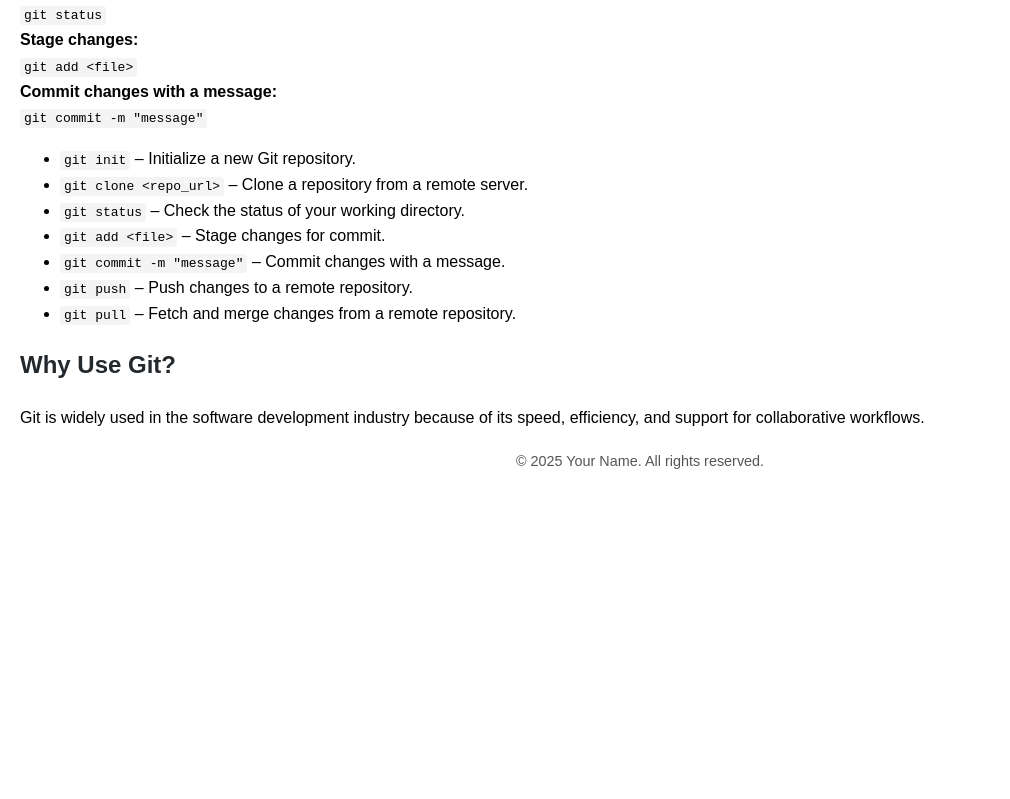
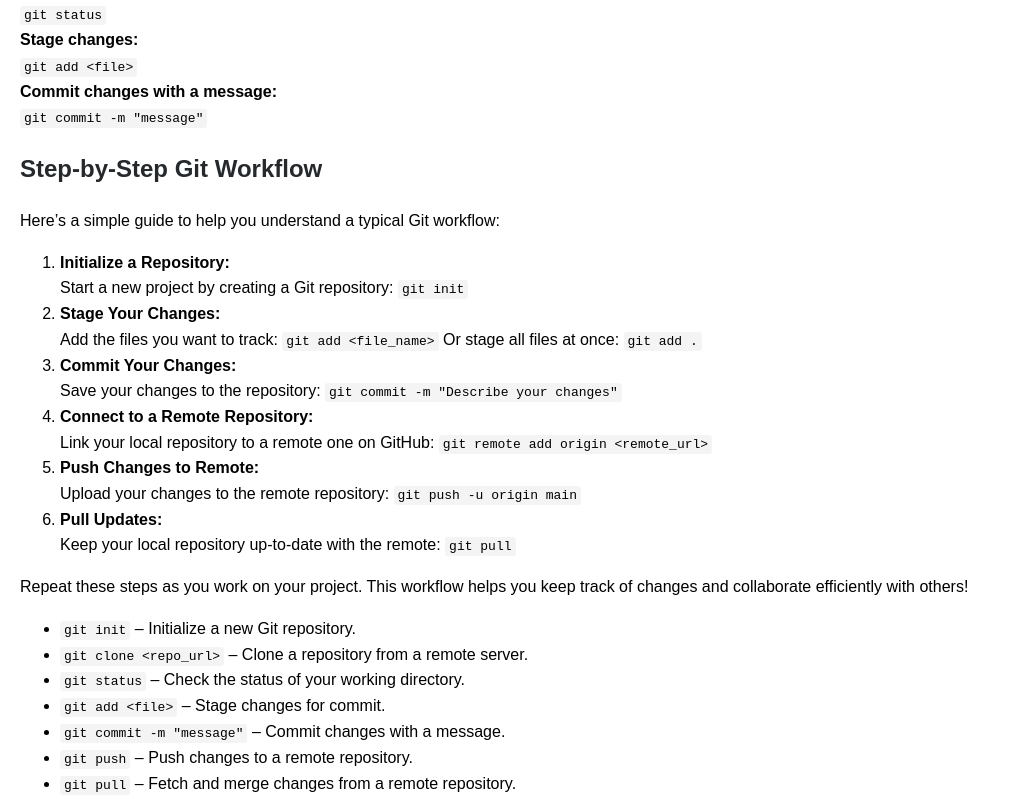
Before and after one commit to NandanaMariam/gitworkshop, a plain HTML site: page index.html in a window 1280 px wide. Shown: the part 598-1397 px from the top of the page, without its empty margins (0-1010 px from the left). Before the commit the page ends 1091 px from the top, so only its background shows below. Drawn offline with Linux system fonts and the light colour scheme.

Commit message:
code updated

```diff
--- a/index.html
+++ b/index.html
@@ -71,6 +71,46 @@
             <strong>Commit changes with a message:</strong><br>
             <code>git commit -m "message"</code>
         </div>
+        <section>
+            <h2>Step-by-Step Git Workflow</h2>
+            <p>Here’s a simple guide to help you understand a typical Git workflow:</p>
+            <ol>
+                <li>
+                    <strong>Initialize a Repository:</strong><br>
+                    Start a new project by creating a Git repository:
+                    <code>git init</code>
+                </li>
+                <li>
+                    <strong>Stage Your Changes:</strong><br>
+                    Add the files you want to track:
+                    <code>git add &lt;file_name&gt;</code>
+                    Or stage all files at once:
+                    <code>git add .</code>
+                </li>
+                <li>
+                    <strong>Commit Your Changes:</strong><br>
+                    Save your changes to the repository:
+                    <code>git commit -m "Describe your changes"</code>
+                </li>
+                <li>
+                    <strong>Connect to a Remote Repository:</strong><br>
+                    Link your local repository to a remote one on GitHub:
+                    <code>git remote add origin &lt;remote_url&gt;</code>
+                </li>
+                <li>
+                    <strong>Push Changes to Remote:</strong><br>
+                    Upload your changes to the remote repository:
+                    <code>git push -u origin main</code>
+                </li>
+                <li>
+                    <strong>Pull Updates:</strong><br>
+                    Keep your local repository up-to-date with the remote:
+                    <code>git pull</code>
+                </li>
+            </ol>
+            <p>Repeat these steps as you work on your project. This workflow helps you keep track of changes and collaborate efficiently with others!</p>
+        </section>
+
         <ul>
             <li><code>git init</code> – Initialize a new Git repository.</li>
             <li><code>git clone &lt;repo_url&gt;</code> – Clone a repository from a remote server.</li>
```
